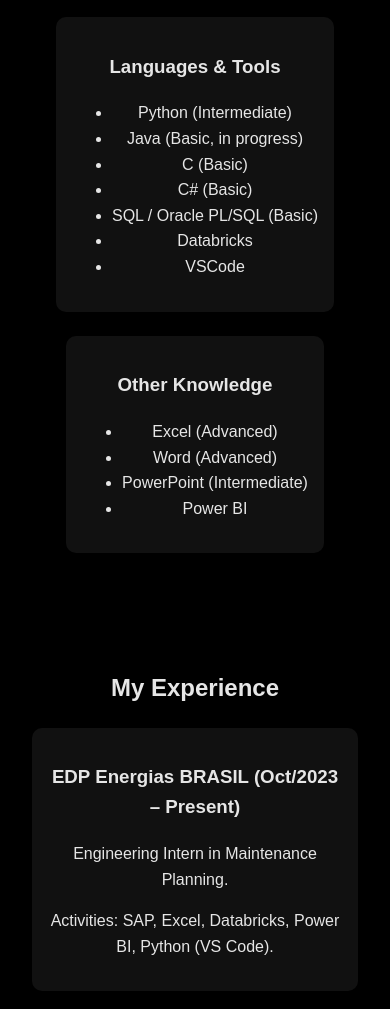
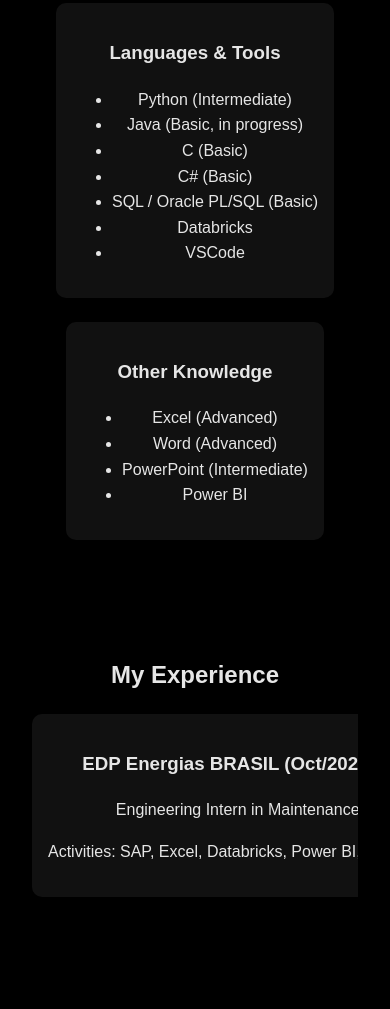
Before and after one commit to joaobrandaao/portfolio, a plain HTML site: page index.html in a window 390 px wide. Shown: the part 3182-4191 px from the top of the page. Drawn offline with Linux system fonts and the light colour scheme.

Commit message:
alteração rolagem para dispositivos moveis

```diff
--- a/style.css
+++ b/style.css
@@ -87,20 +87,39 @@ nav .btn {
   padding: 0;
 }
 
-/* PROJECTS */
+/* PROJECTS & EXPERIENCE */
 .projects {
   padding: 3rem 2rem;
   text-align: center;
 }
+/* Estilo padrão (para desktop): layout de grade que quebra a linha */
 .projects .grid {
   display: grid;
   grid-template-columns: repeat(auto-fit, minmax(260px, 1fr));
   gap: 1.5rem;
 }
+
+/* Estilo para telas pequenas (celular): adiciona rolagem horizontal */
+@media (max-width: 768px) {
+  .projects .grid {
+    display: flex;
+    flex-wrap: nowrap;
+    overflow-x: auto;
+    scroll-snap-type: x mandatory;
+  }
+  .projects .grid .card {
+    flex-shrink: 0;
+    min-width: 260px;
+    scroll-snap-align: start;
+  }
+}
+
+/* Classes comuns a todos os cards */
 .card {
   background: var(--card);
   padding: 1rem;
   border-radius: 10px;
+  box-sizing: border-box; /* Garante que padding e border não causem distorção */
 }
 .card img {
   width: 100%;
```
